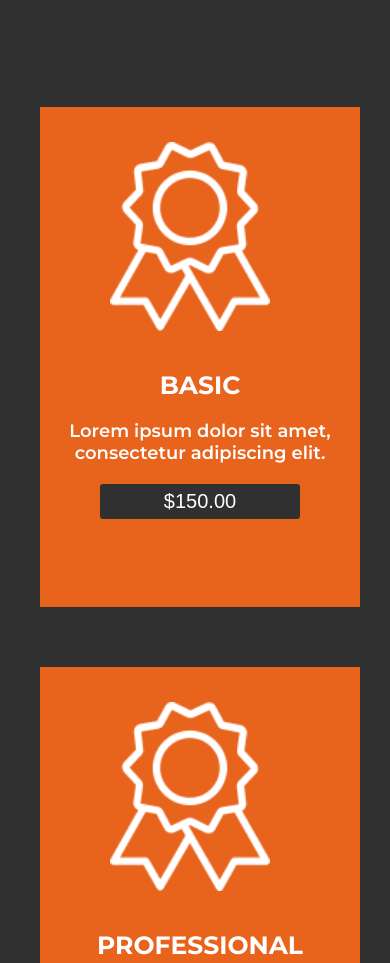
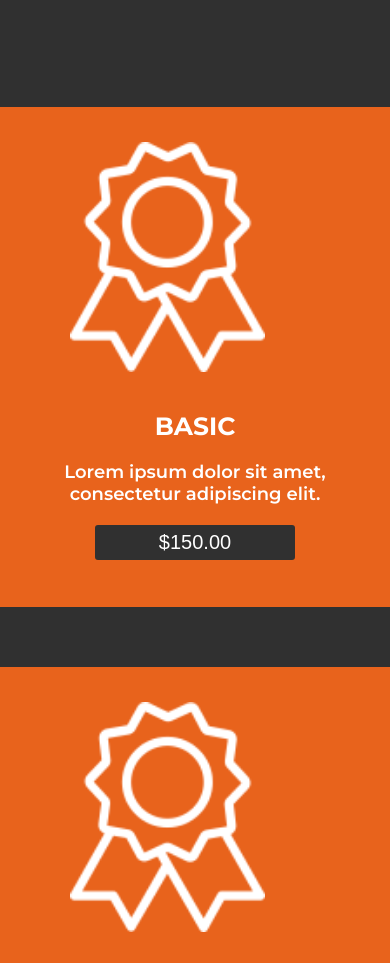
Before and after one commit to Shubhamverma094/Dance-Website, a plain HTML site: page index.html in a window 390 px wide. Shown: the part 3011-3974 px from the top of the page. Drawn offline with Linux system fonts and the light colour scheme.

Commit message:
margin remove

```diff
--- a/css/media.css
+++ b/css/media.css
@@ -39,8 +39,9 @@
 
 
     .cards-2{
-        width: 320px;
-        margin-left: 10px;
+        /* width: 320px; */
+        width: 100%;
+
     }
 
 
@@ -124,7 +125,7 @@ font-size: 35px;
 
       .dance-img-sec img {
           width: 100%;
-          margin-top: 15px;
+
 
       }
 
```
